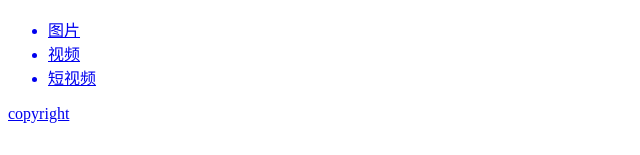
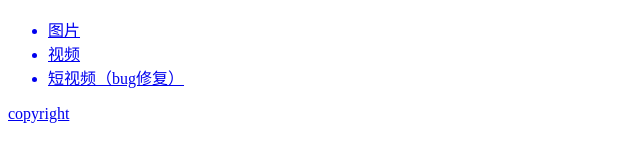
Before and after one commit to techxiaochen/dbhot, a plain HTML site: page index.html in a window 1280 px wide. Shown: the part 243-398 px from the top of the page, without its empty margins (0-640 px from the left). Drawn offline with Linux system fonts and the light colour scheme.

Commit message:
短视频bug修复

```diff
--- a/index.html
+++ b/index.html
@@ -32,7 +32,7 @@
             <ul>
                 <li>图片</li>
                 <li>视频</li>
-                <li>短视频</li>
+                <li>短视频（bug修复）</li>
             </ul>
         </aside>
     </main>
```
